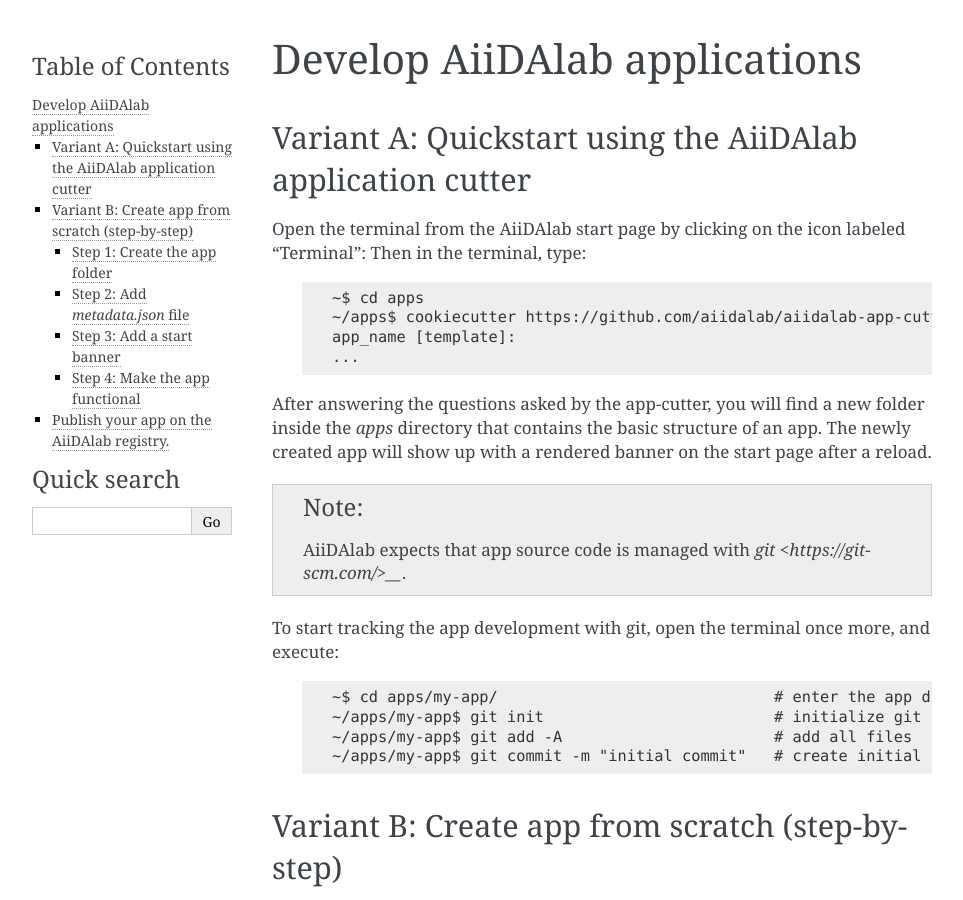
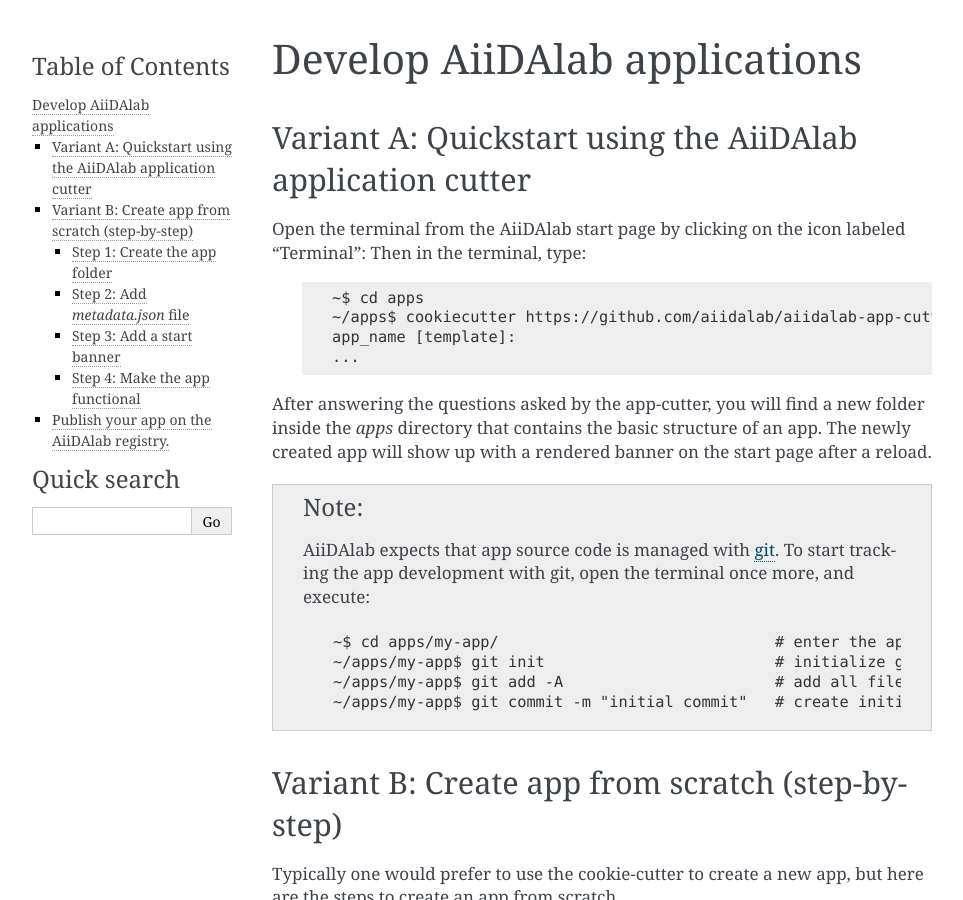
Before and after one commit to aiidalab/aiidalab, a Sphinx documentation site: the page built from docs/source/app_development/index.rst, in a window 1280 px wide and 900 px high. Shown: the whole window, without its empty margins (148-1111 px from the left). Built offline with Sphinx 7.4.7, drawn with Linux system fonts in a browser that asks for light colours; pages that are not in the unit, such as notebooks, are missing from menus.

```diff
--- a/docs/source/app_development/index.rst
+++ b/docs/source/app_development/index.rst
@@ -21,15 +21,15 @@ The newly created app will show up with a rendered banner on the start page afte
 
 .. note::
 
-    AiiDAlab expects that app source code is managed with `git <https://git-scm.com/>__`.
-To start tracking the app development with git, open the terminal once more, and execute:
+    AiiDAlab expects that app source code is managed with `git <https://git-scm.com/>`__.
+    To start tracking the app development with git, open the terminal once more, and execute:
 
-   .. code-block:: console
+    .. code-block:: console
 
-       ~$ cd apps/my-app/                              # enter the app directory
-       ~/apps/my-app$ git init                         # initialize git repository
-       ~/apps/my-app$ git add -A                       # add all files
-       ~/apps/my-app$ git commit -m "initial commit"   # create initial commit
+        ~$ cd apps/my-app/                              # enter the app directory
+        ~/apps/my-app$ git init                         # initialize git repository
+        ~/apps/my-app$ git add -A                       # add all files
+        ~/apps/my-app$ git commit -m "initial commit"   # create initial commit
 
 #################################################
 Variant B: Create app from scratch (step-by-step)
```
Also changed, not shown: docs/source/app_development/include/new_app.png.
